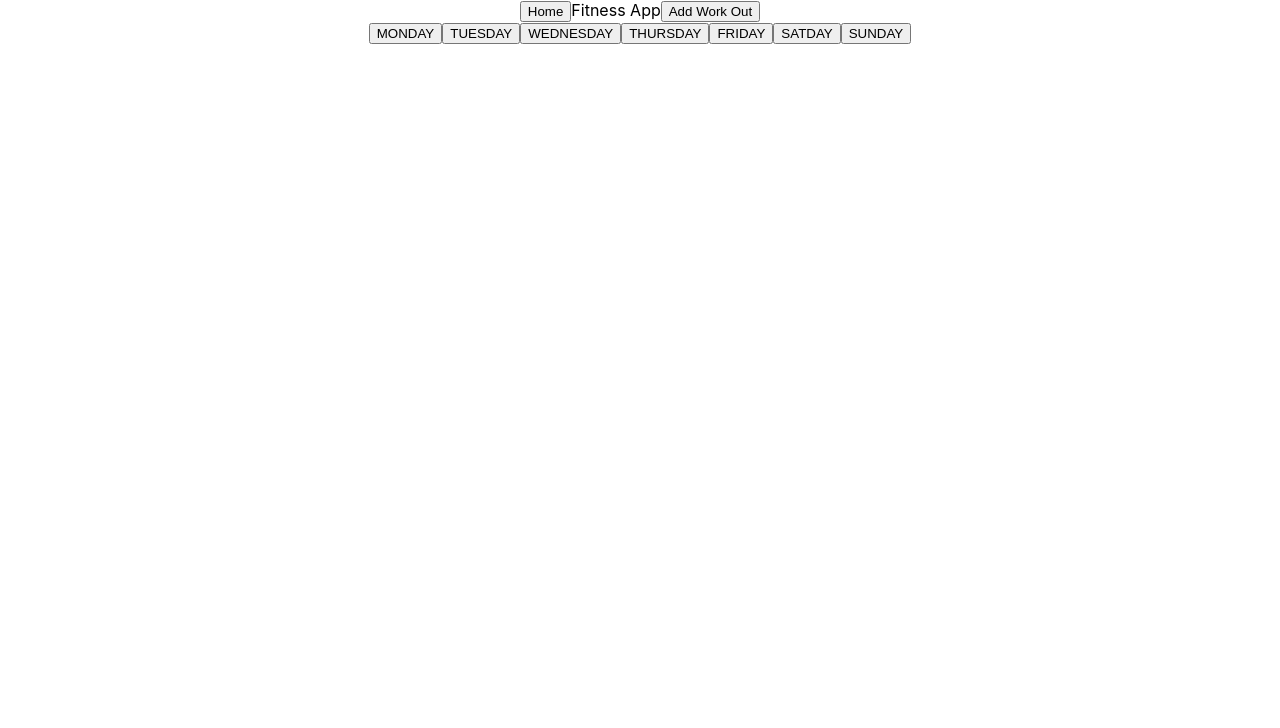
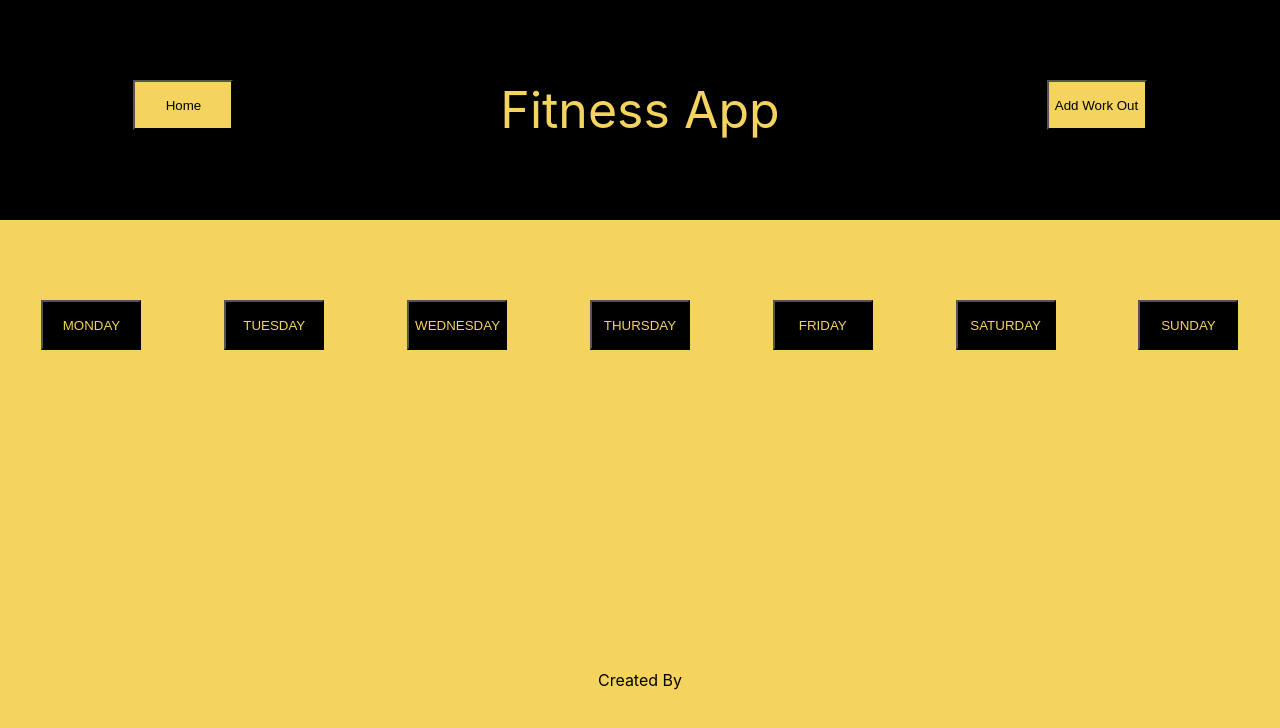
Before and after one commit to jbmangat/Milestone-Project-2, a React (Create React App) app: page / in a window 1280 px wide. Shown: the top 728 px of the page. Built offline with nearby package versions, Linux system fonts and the light colour scheme.

Commit message:
styled page

```diff
--- /dev/null
+++ b/src/AddWorkout.js
@@ -0,0 +1,20 @@
+import React from 'react'
+
+const AddWork = () => {
+    return (
+        <div>
+            <div>
+                Add Work
+                <button>New Custom Btn</button>
+            </div>
+            <div>
+                <button>Workout Item Btn</button>
+            </div>
+            <div className='workout-list-container'>
+                Workout List Container
+            </div>
+        </div>
+    )
+}
+
+export default AddWork
--- a/src/App.css
+++ b/src/App.css
@@ -1,5 +1,9 @@
 .App {
   text-align: center;
+}
+
+* {
+  background-color: #F4D35E;
 }
 
 .App-logo {
@@ -36,3 +40,56 @@
     transform: rotate(360deg);
   }
 }
+
+.nav .header{
+  display: flex;
+  justify-content: space-around;
+  padding-bottom: 5rem;
+  padding-top: 5rem;
+  background-color: black;
+  color: #F4D35E;
+  font-size: 50px;
+}
+
+.nav .days {
+  display: flex;
+  justify-content: space-around;
+  padding-top: 5rem;
+}
+
+.add-btn {
+  width:100px;
+  height:50px;
+}
+
+.add-btn:hover {
+  background-color: black;
+  color:#F4D35E
+}
+
+.home-btn {
+  width: 100px;
+  height: 50px;
+}
+
+.home-btn:hover{
+  background-color: black;
+  color: #F4D35E;
+}
+
+
+.days button {
+  background-color: black;
+  color:#F4D35E;
+  width: 100px;
+  height: 50px;
+}
+
+.days button:hover {
+  background-color: #F4D35E;
+  color: black;
+}
+
+footer {
+  padding-top: 20rem;
+}
--- a/src/App.js
+++ b/src/App.js
@@ -1,11 +1,16 @@
 import logo from './logo.svg';
 import './App.css';
 import Nav from './Navbar.js';
+import AddWork from './AddWorkout';
+import { Sort } from './Sort';
 
 function App() {
   return (
     <div className="App">
       <Nav />
+      <footer className='footer'>
+        Created By
+      </footer>
     </div>
  );
 }
--- a/src/Navbar.js
+++ b/src/Navbar.js
@@ -1,7 +1,29 @@
 import React from "react";
 
-function Navbar(){
-    return(
+function Navbar() {
+
+    // classList documentation
+    // https://developer.mozilla.org/en-US/docs/Web/API/Element/classList#wrapper
+
+
+    // toggle day class to show selected date and workout container OR use addDayClass + removeDayClass functions
+
+    // function toggleDayClass() {
+    // document.getElementById('').classList.toggle('');
+    // }
+
+
+    function addDayClass() {
+        //document.getElementById('').classList.add('');
+        return
+    }
+
+    function removeDayClass() {
+        //document.getElementById('').classList.remove('');
+        return
+    }
+
+    return (
         <div className='nav'>
             <div className='header'>
                 <button className='home-btn'>Home</button>
@@ -9,17 +31,16 @@ function Navbar(){
                 <button className='add-btn'>Add Work Out</button>
             </div>
             <div className='days'>
-                <button>MONDAY</button>
-                <button>TUESDAY</button>
-                <button>WEDNESDAY</button>
-                <button>THURSDAY</button>
-                <button>FRIDAY</button>
-                <button>SATDAY</button>
-                <button>SUNDAY</button>
+                <button className="monday">MONDAY</button>
+                <button className="tuesday">TUESDAY</button>
+                <button className="wednesday">WEDNESDAY</button>
+                <button className="thursday">THURSDAY</button>
+                <button className="friday">FRIDAY</button>
+                <button className="saturday">SATURDAY</button>
+                <button className="sunday">SUNDAY</button>
             </div>
-      </div>
+        </div>
     );
-
 }
 
 export default Navbar;
--- /dev/null
+++ b/src/Sort.js
@@ -0,0 +1,17 @@
+import React from 'react'
+
+export const Sort = () => {
+  return (
+    <div>
+        <div>
+            <button className='sort-btn-name'>Sort By Name</button>
+        </div>
+        <div>
+            <button className='sort-btn-type'>Sort By Type</button>
+        </div>
+        <div>
+            <button className='sort-btn-date'>Sort By Date</button>
+        </div>
+    </div>
+  )
+}
```
